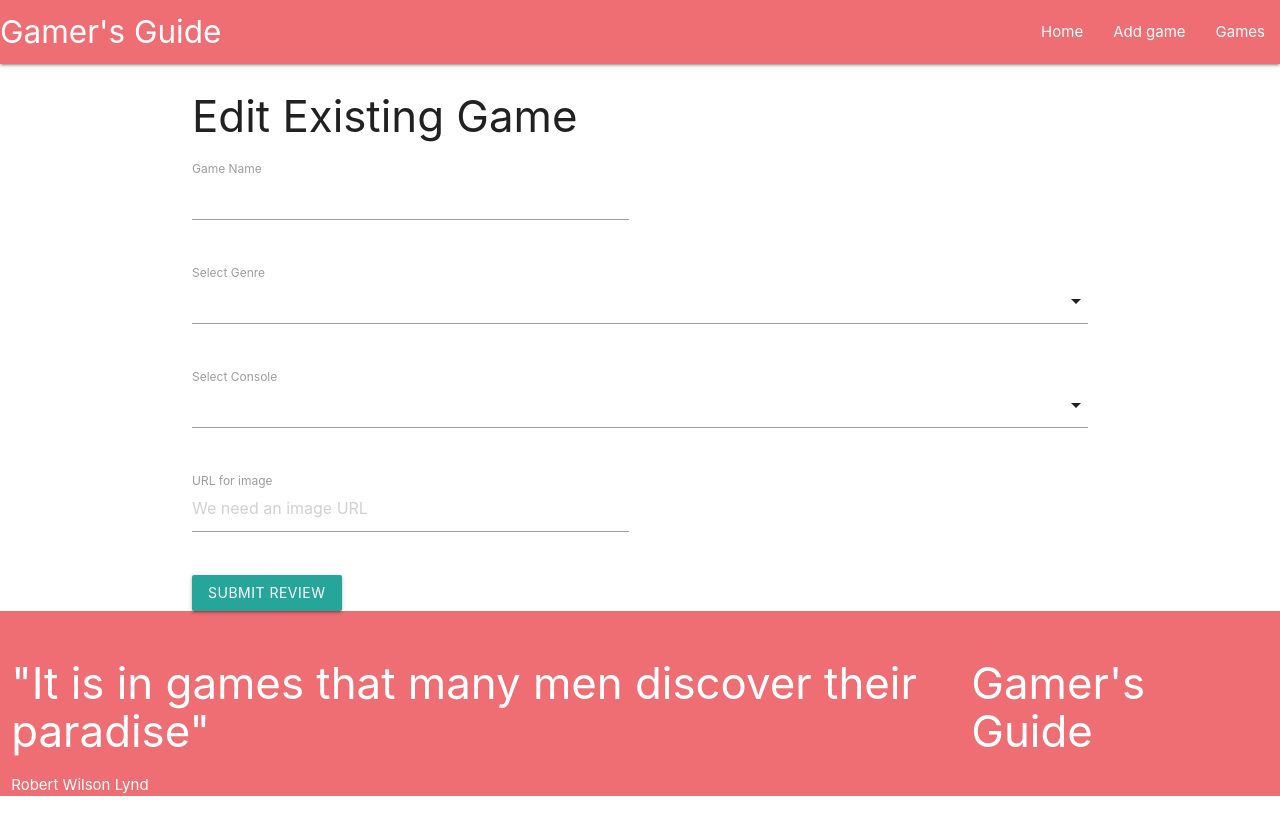
After one commit to beamish3162/Gamer-s-Guide, a Flask app: template templates/editgame.html in a window 1280 px wide. The commit adds this page. Run offline with Flask 2, Linux system fonts and the light colour scheme; the template is opened without the code that fills it, so the values that code supplies are empty; some libraries are stand-ins or nearby versions.

Commit message:
added an edit game page and routes for inserting it not quite working yet

```diff
--- a/app.py
+++ b/app.py
@@ -31,32 +31,7 @@ def game_page(game_id):
 @app.route("/add_game")
 def add_game():
     return render_template("addgame.html", consoles=mongo.db.consoles.find(),
-                           genres=mongo.db.genre.find(), scores=mongo.db.score.find(),
-                           games=mongo.db.games.find())
-
-
-@app.route("/add_review/<game_id>", methods=["GET"])
-def add_review(game_id):
-    the_game = mongo.db.games.find_one({"_id": ObjectId(game_id)})
-    return render_template("addreview.html", game=the_game)
-
-
-@app.route("/insert_review/<game_id>", methods=["POST"])
-def insert_review(game_id):
-    game = mongo.db.games
-    reviewer = request.form['reviewer']
-    rating = request.form['rating']
-    comments = request.form['comments']
-
-    game.update(
-        {'_id': ObjectId(game_id)},
-        {"$push" : {"review":{
-            "reviewer": reviewer,
-            "rating": rating,
-            "comments": comments
-    }}}
-    )
-    return redirect(url_for("list_games"))
+                           genres=mongo.db.genre.find(), games=mongo.db.games.find())
 
 
 @app.route("/insert_game", methods=["POST"])
@@ -87,6 +62,58 @@ def insert_game():
     return redirect(url_for("list_games"))
 
 
+@app.route("/add_review/<game_id>", methods=["GET"])
+def add_review(game_id):
+    the_game = mongo.db.games.find_one({"_id": ObjectId(game_id)})
+    return render_template("addreview.html", game=the_game)
+
+
+@app.route("/insert_review/<game_id>", methods=["POST"])
+def insert_review(game_id):
+    game = mongo.db.games
+    reviewer = request.form['reviewer']
+    rating = request.form['rating']
+    comments = request.form['comments']
+
+    game.update(
+        {'_id': ObjectId(game_id)},
+        {"$push": {"review":{
+            "reviewer": reviewer,
+            "rating": rating,
+            "comments": comments
+        }}}
+    )
+    return redirect(url_for("list_games"))
+
+
+@app.route("/edit_game/<game_id>", methods=["GET"])
+def edit_game(game_id):
+    the_game = mongo.db.games.find_one({"_id": ObjectId(game_id)})
+    return render_template("editgame.html", game=the_game, consoles=mongo.db.consoles.find(),
+                           genres=mongo.db.genre.find())
+
+
+@app.route("/update_game/<game_id>", methods=["POST"])
+def update_game(game_id):
+    game = mongo.db.games.find_one({"_id": ObjectId(game_id)})
+
+    name = request.form['name']
+    console_type = request.form['console_type']
+    genre_type = request.form['genre_type']
+    image = request.form['image']
+
+    game.update(
+        {"$set": {
+            'name': name,
+            'console_type': console_type,
+            'genre_type': genre_type,
+            'image': image
+            }}
+    )
+
+    return redirect(url_for("list_games"))
+
+
 if __name__ == "__main__":
     app.run(host=os.environ.get("IP"),
         port=int(os.environ.get("PORT")),
--- a/templates/addgame.html
+++ b/templates/addgame.html
@@ -48,6 +48,7 @@
                     <label for="name">URL for image</label>
                 </div>
             </div>
+            <!----------------------------adding the reveiw-->
             <div class="row">
                 <div class="col s12">
                     <textarea placeholder="So Whats the Verdict" name="comments" id="comments" cols="30" rows="100"></textarea>
@@ -67,7 +68,7 @@
             <!----------------------------adding reviewer name-->
             <div class="row">
                 <div class="input-field col s6">
-                    <input placeholder="What game are you reviewing?" id="reviewer" name="reviewer" type="text" class="validate">
+                    <input placeholder="What's your name?" id="reviewer" name="reviewer" type="text" class="validate">
                     <label for="name">Your Name</label>
                 </div>
             </div>
--- /dev/null
+++ b/templates/editgame.html
@@ -0,0 +1,47 @@
+{% extends 'base.html'%} {% block content %}
+
+<h3>Edit Existing Game</h3>
+<form action="{{ url_for('update_game', game_id=game._id) }}" method="POST" class="col s12">
+<!-----------------------------------------editting game name-->
+        <div class="row">
+            <div class="input-field col s6">
+                    <input placeholder="{{game.name}}" value="{{game.name}}" id="name" name="name" type="text" class="validate">
+                    <label for="name">Game Name</label>
+            </div>
+         </div>
+<!-----------------------------------------editting game genre-->
+        <div class="row">
+                <div class="input-field col s12">
+                    <select id="genre_type" name="genre_type">
+                    <option value="{{game.genre_type}}" >{{game.genre_type}}</option>
+                    {% for genre in genres %}
+                    <option value="{{genre.genre_type}}">{{genre.genre_type}}</option>
+                    {% endfor %}
+                    </select>
+                    <label>Select Genre</label>
+                </div>
+        </div>
+<!-----------------------------------------editting game console-->
+        <div class="row">
+                <div class="input-field col s12">
+                    <select id="console_type" name="console_type">
+                    <option value="{{game.console_type}}" selected>{{game.console_type}}</option>
+                    {% for console in consoles %}
+                    <option value="{{console.console_type}}">{{console.console_type}}</option>
+                    {% endfor %}
+                    </select>
+                    <label>Select Console</label>
+                </div>
+        </div>
+<!-----------------------------------------editting game image-->
+        <div class="row">
+                <div class="input-field col s6">
+                    <input placeholder="We need an image URL" id="image" name="image" value="{{game.image}}" type="text" class="validate">
+                    <label for="name">URL for image</label>
+                </div>
+        </div>
+        <button class="btn waves-effect waves-light" type="submit">Submit Review</button>
+</form>
+
+
+{% endblock %}
```
Also changed, not shown: templates/game-page.html (+6 -1 lines).
